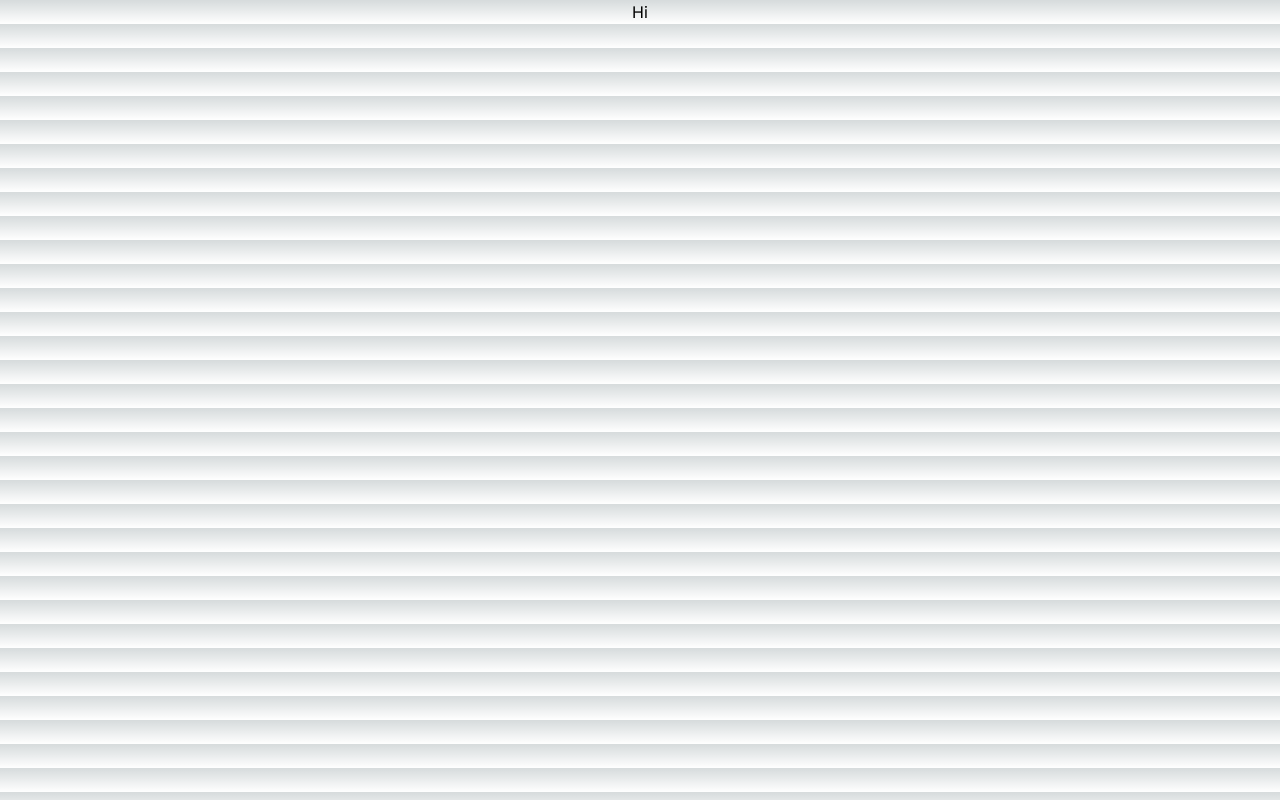
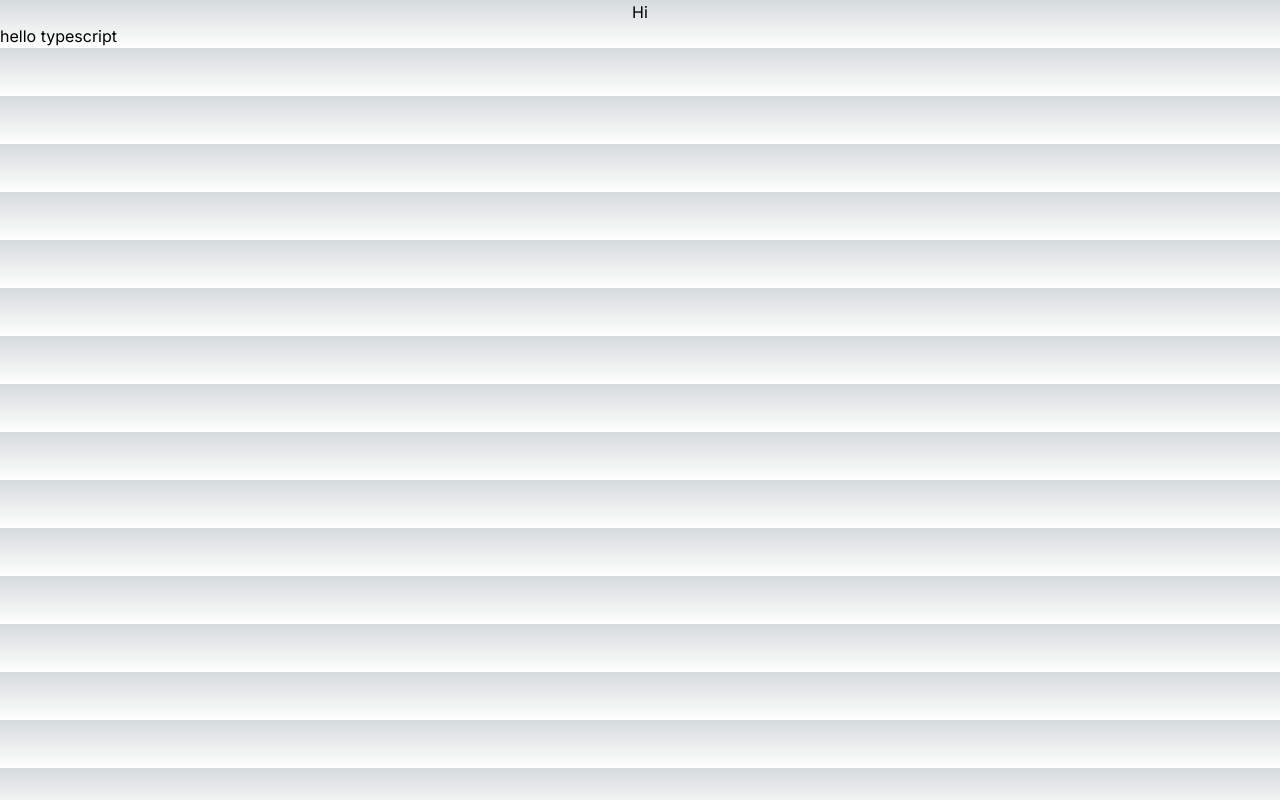
Before and after one commit to kinguuchi/demo, a Next.js app: page / in a window 1280 px wide. Built offline with nearby package versions, Linux system fonts and the light colour scheme.

Commit message:
added component

```diff
--- a/src/app/page.tsx
+++ b/src/app/page.tsx
@@ -1,11 +1,12 @@
 import AboutMe from '@/components/AboutMe'
+import VincentComponent from '@/components/VincentComponent'
 import Image from 'next/image'
 
 export default function Home() {
   return (
     <div>
       <AboutMe />
-      <div></div>
+    <VincentComponent/>
     </div>
   )
 }
--- /dev/null
+++ b/src/components/VincentComponent.tsx
@@ -0,0 +1,9 @@
+const VincentComponent = () => {
+    return (
+        <div>
+            hello typescript
+        </div>
+    )
+}
+
+export default VincentComponent
```
